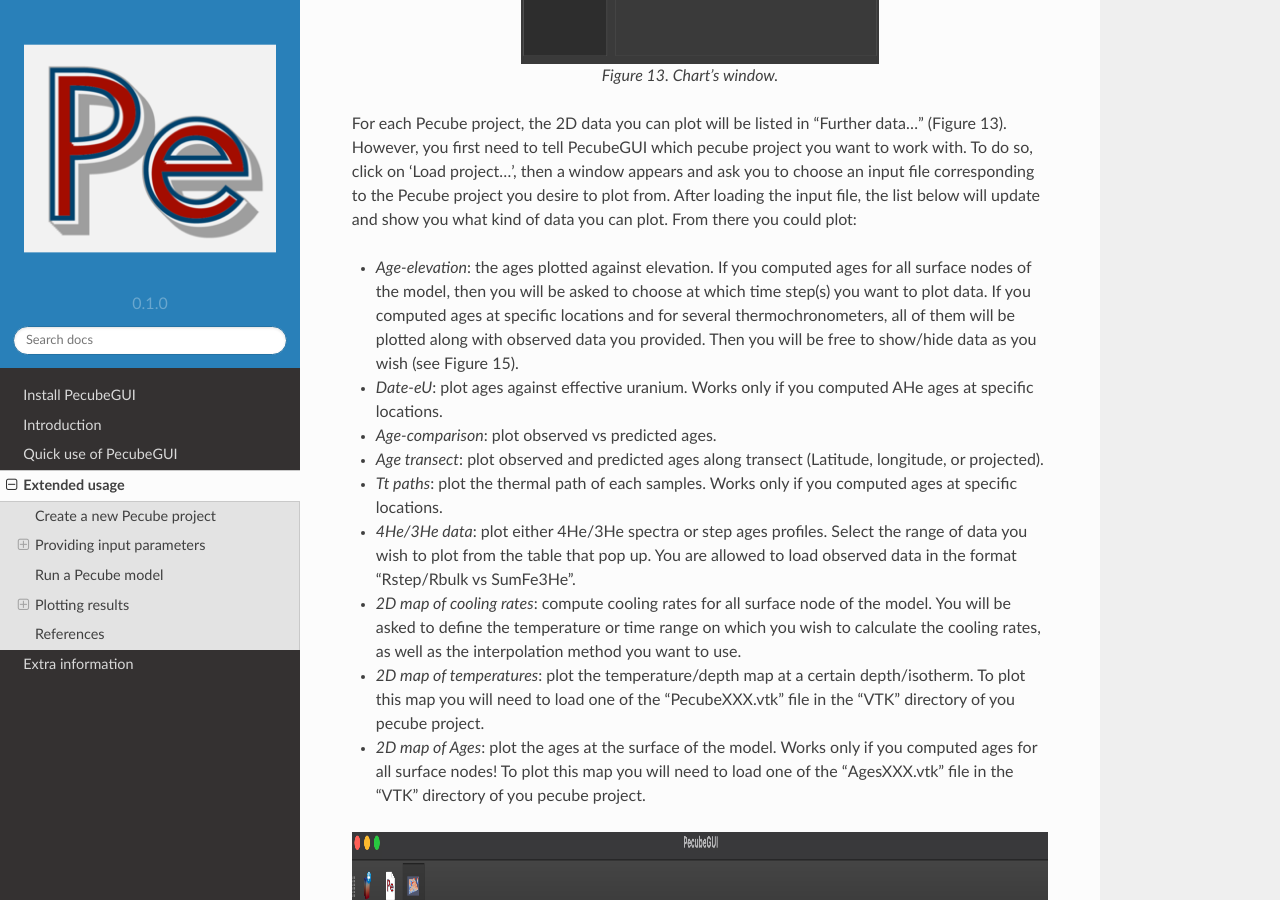
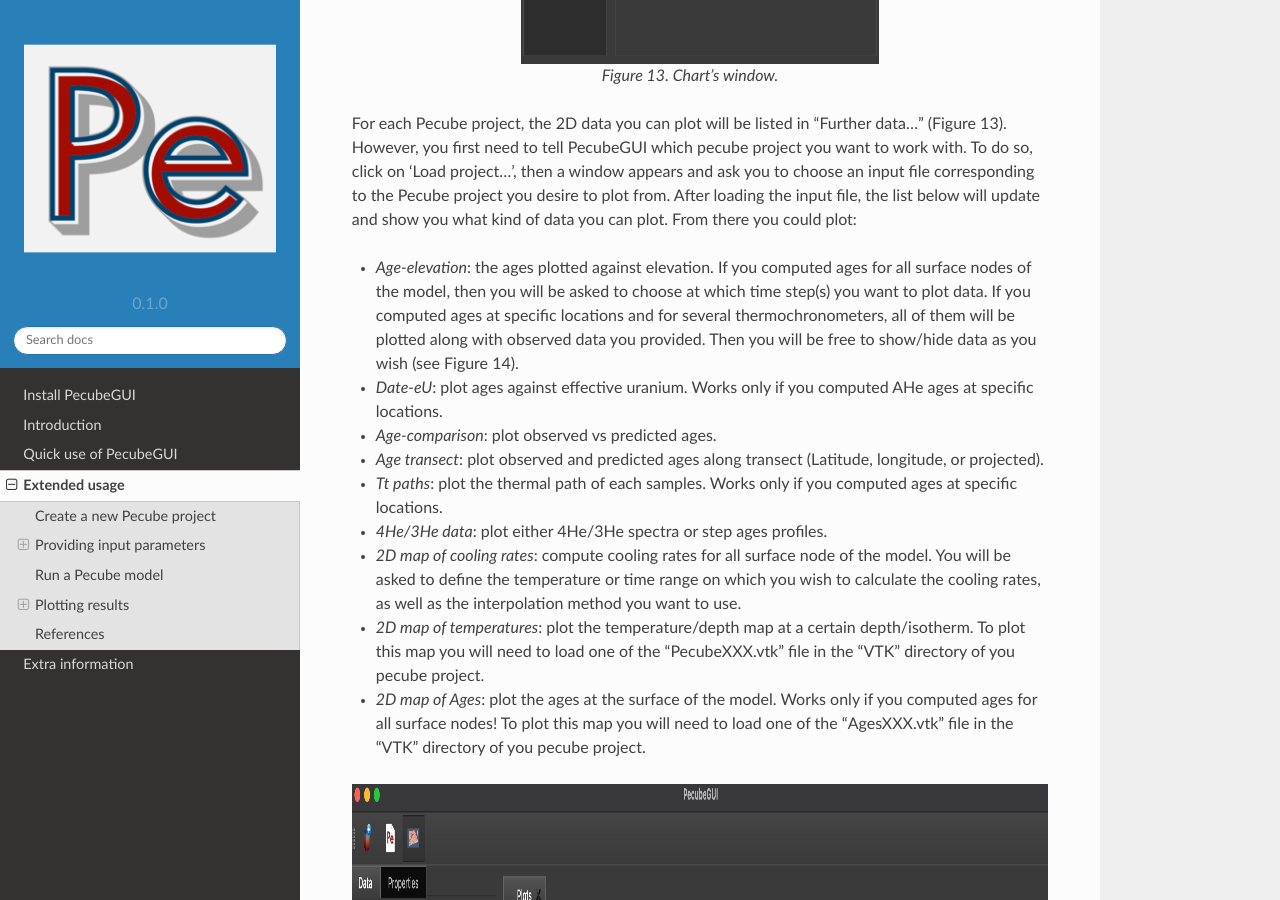
Before and after one commit to MBernAca/PecubeGUI_Doc, a Sphinx documentation site: the page built from docs/source/Usage.rst, in a window 1280 px wide and 900 px high, scrolled down 12046 px. Built offline with Sphinx 7.4.7 and the Read the Docs theme 2.0.0, drawn with Linux system fonts in a browser that asks for light colours; some of the changed text lies outside the part shown.

Commit message:
Update Usage.rst

```diff
--- a/docs/source/Usage.rst
+++ b/docs/source/Usage.rst
@@ -177,12 +177,12 @@
   *Figure 11. "Ages" tab where to define the thermochronometers to use. Here, the example is made with sample specific predictions for the apatite (U-Th)/He system.*
 
 
-| This tab is where you can provide observations (ages with errors), and shows extra parameters for the computation of grain-specific ages. These extra parameters include for e.g., (U-Th)/he based thermochronometer:
+| Here you can provide observations (ages with errors), and shows extra parameters for the computation of grain-specific ages. These extra parameters include for e.g., (U-Th)/he based thermochronometer:
 
 *	*Diffusion model*: the helium diffusion model to use. The options are the Farley et al. (2000), Shuster et al. (2006), and the radiation damage models from Gautheron et al. (2009), Flowers et al. (2009, RDAAM) and Willett et al. (2017, ADAM).
 *	*Ea*: The activation energy (kJ.mol\ :sup:`-1`\). This is automatically updated according to the selected diffusion model, but it can be changed at the user’s discretion.
 *	*D0*: the diffusivity parameter value for infinite temperature (cm\ :sup:`2`\.s\ :sup:`-1`\). The value updates according to the selected diffusion model.
-* *stopping distances*: stopping distances for alpha particules from Farley et al. (1999) or Ketcham et al. (2011). Only avalaible for the finite difference production-diffusion model.
+* *stopping distances*: stopping distances for alpha particules from Farley et al. (1999) or Ketcham et al. (2011).
 *	*Table of observations*: The table includes the observed ages and their uncertainties, the size (radius) of the grains, their uranium and thorium concentration (in ppm), and the rmr0 kinetic parameters (only for Flowers et al. (2009) and Gautheron et al. (2009) diffusion models). In the current version, the grain is assumed spherical.
 *	*4He/3He predictions*: allows to predict \ :sup:`4`\He/\ :sup:`3`\He profiles for each grain. When checked, a new window opens. Within this window, you can provide your heating schedule, with the number of steps, or let the default heating schedule. This will be used in the diffusion model to simulate a degassing experiment and compute \ :sup:`4`\He/\ :sup:`3`\He ratios. The heat is in °C and the duration in hours. The same heating schedule is used for each grain.
 
@@ -263,12 +263,12 @@
 
 For each Pecube project, the 2D data you can plot will be listed in "Further data..." (Figure 13). However, you first need to tell PecubeGUI which pecube project you want to work with. To do so, click on ‘Load project…’, then a window appears and ask you to choose an input file corresponding to the Pecube project you desire to plot from. After loading the input file, the list below will update and show you what kind of data you can plot. From there you could plot:
 
-* *Age-elevation*: the ages plotted against elevation. If you computed ages for all surface nodes of the model, then you will be asked to choose at which time step(s) you want to plot data. If you computed ages at specific locations and for several thermochronometers, all of them will be plotted along with observed data you provided. Then you will be free to show/hide data as you wish (see Figure 15).
+* *Age-elevation*: the ages plotted against elevation. If you computed ages for all surface nodes of the model, then you will be asked to choose at which time step(s) you want to plot data. If you computed ages at specific locations and for several thermochronometers, all of them will be plotted along with observed data you provided. Then you will be free to show/hide data as you wish (see Figure 14).
 * *Date-eU*: plot ages against effective uranium. Works only if you computed AHe ages at specific locations.
 * *Age-comparison*: plot observed vs predicted ages.
 * *Age transect*: plot observed and predicted ages along transect (Latitude, longitude, or projected).
 * *Tt paths*: plot the thermal path of each samples. Works only if you computed ages at specific locations.
-* *4He/3He data*: plot either 4He/3He spectra or step ages profiles. Select the range of data you wish to plot from the table that pop up. You are allowed to load observed data in the format "Rstep/Rbulk vs SumFe3He".
+* *4He/3He data*: plot either 4He/3He spectra or step ages profiles.
 * *2D map of cooling rates*: compute cooling rates for all surface node of the model. You will be asked to define the temperature or time range on which you wish to calculate the cooling rates, as well as the interpolation method you want to use.
 * *2D map of temperatures*: plot the temperature/depth map at a certain depth/isotherm. To plot this map you will need to load one of the "PecubeXXX.vtk" file in the "VTK" directory of you pecube project.
 * *2D map of Ages*: plot the ages at the surface of the model. Works only if you computed ages for all surface nodes! To plot this map you will need to load one of the "AgesXXX.vtk" file in the "VTK" directory of you pecube project.
```
Also changed, not shown: other parts of docs/source/Usage.rst (+1 -1 lines).
